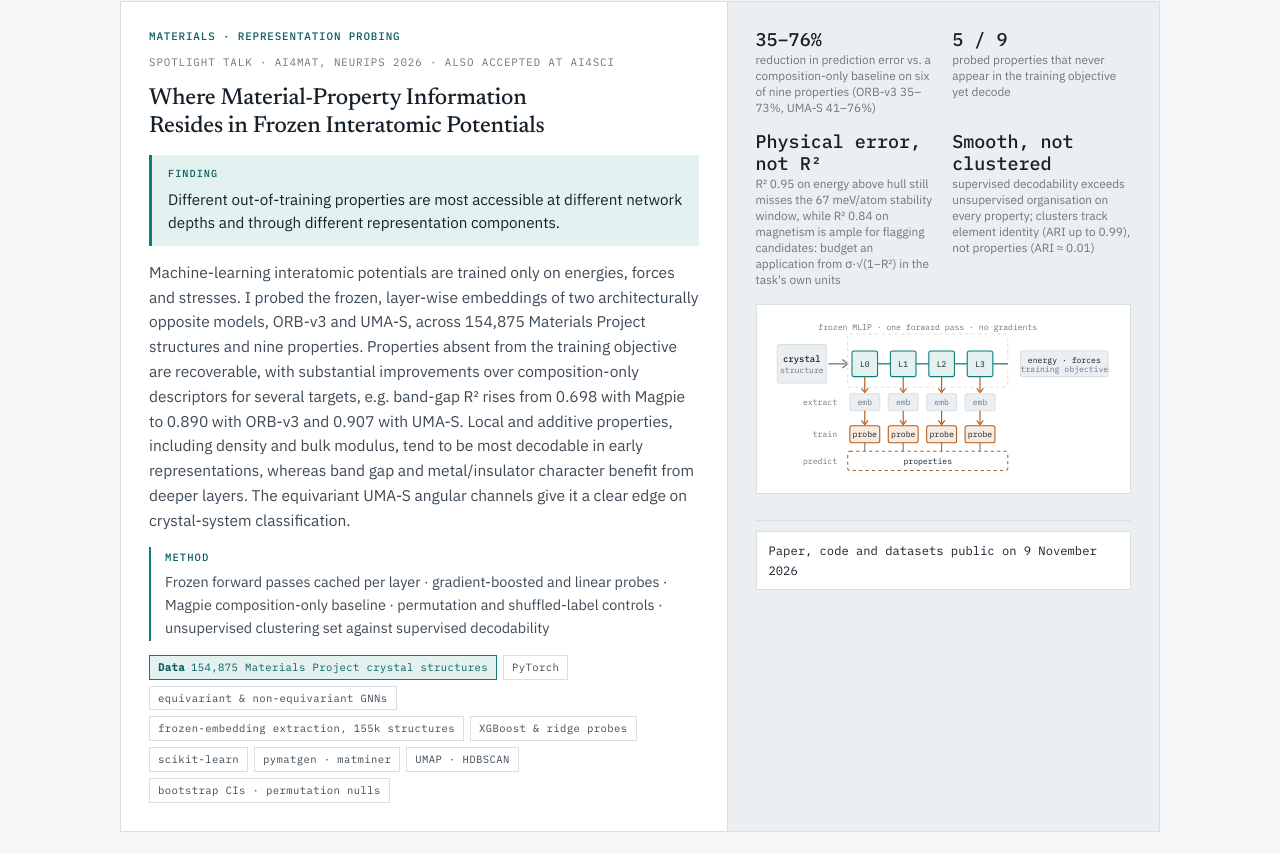
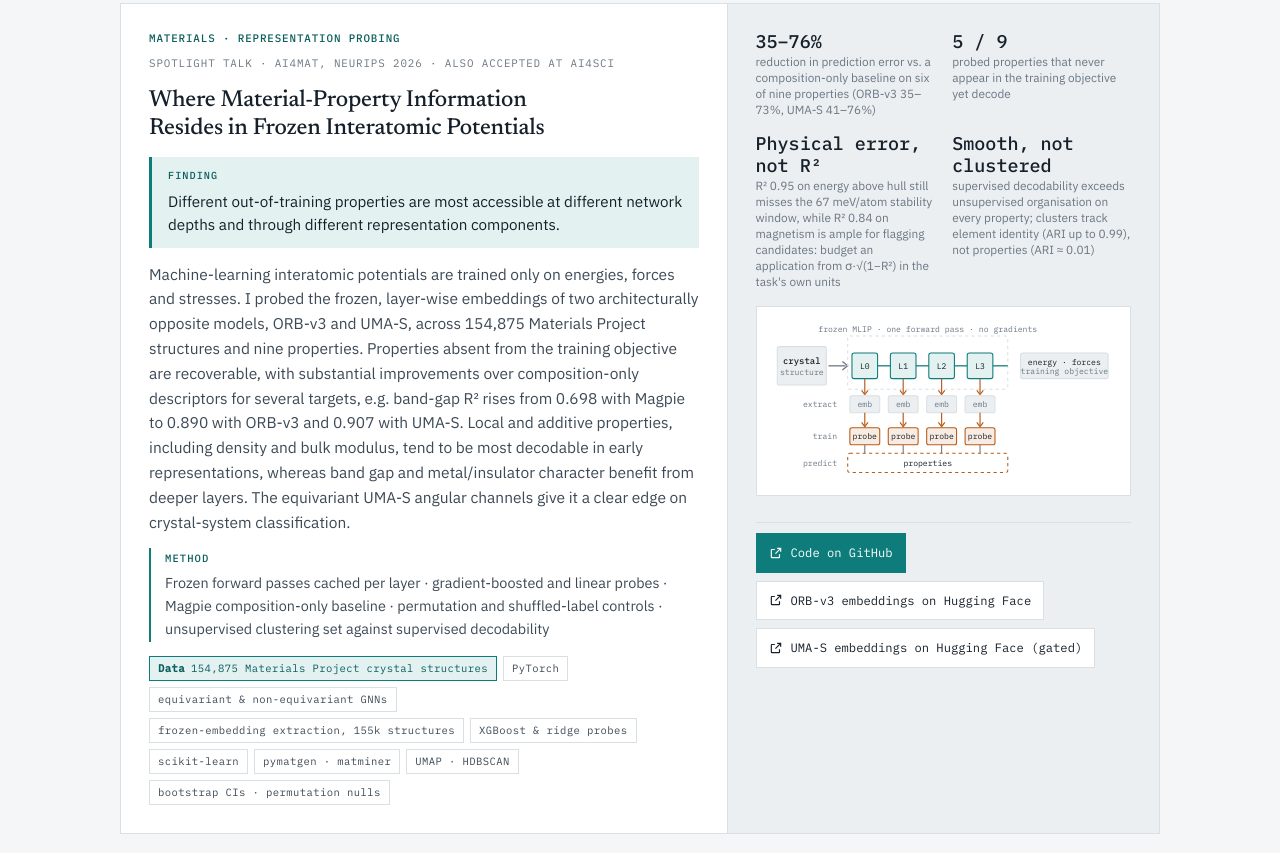
Before and after one commit to Natalija-Stepurko/portfolio-website, a plain HTML site: page index.html in a window 1280 px wide. Shown: the part 1426-2279 px from the top of the page. Drawn offline with Linux system fonts and the light colour scheme.

Commit message:
Interatomic-potentials card: link the public code and Hugging Face datasets
Co-Authored-By: Natalija Stepurko <96844988+Natalija-Stepurko@users.noreply.github.com>
Co-Authored-By: Claude Opus 5.5 <noreply@anthropic.com>
Claude-Session: https://claude.ai/code/session_01HHnadBd3A6Yd4vsX1H8CbP

```diff
--- a/index.html
+++ b/index.html
@@ -305,7 +305,7 @@ header .lede{font-size:clamp(1.15rem,2.2vw,1.4rem);line-height:1.42}
   </div>
   <div class="outputs">
     <div class="out-row out-head"><span>Project</span><span>Models &amp; tools</span><span>Context</span><span>Outputs</span></div>
-    <div class="out-row"><a class="name" href="#mlip-probing-card">Where Material-Property Information Resides in Frozen Interatomic Potentials</a><span class="tools">ORB-v3 · UMA-S · XGBoost &amp; linear probes · PyTorch</span><span class="ctx">Spotlight · AI4Mat, NeurIPS 2026 · also AI4Sci</span><span class="outs"><span class="note">paper, code and datasets public on 9 November 2026</span></span></div>
+    <div class="out-row"><a class="name" href="#mlip-probing-card">Where Material-Property Information Resides in Frozen Interatomic Potentials</a><span class="tools">ORB-v3 · UMA-S · XGBoost &amp; linear probes · PyTorch</span><span class="ctx">Spotlight · AI4Mat, NeurIPS 2026 · also AI4Sci</span><span class="outs"><a data-goatcounter-click="Projects table: MLIP project, code on GitHub" href="https://github.com/Natalija-Stepurko/mlip-embedding-probes" target="_blank" rel="noopener">Code</a><a data-goatcounter-click="Projects table: MLIP project, ORB-v3 dataset" href="https://huggingface.co/datasets/NatalijaStepurko/orb-mp-embeddings" target="_blank" rel="noopener">ORB-v3 data</a><a data-goatcounter-click="Projects table: MLIP project, UMA-S dataset" href="https://huggingface.co/datasets/NatalijaStepurko/uma-mp-embeddings-gated" target="_blank" rel="noopener">UMA-S data</a></span></div>
     <div class="out-row"><a class="name" href="#bioemu-card">Where does BioEmu-1 fail against solution scattering, and what should be measured next?</a><span class="tools">BioEmu-1 · SAXS · max-entropy reweighting · scikit-learn</span><span class="ctx">Proteins · experimental design</span><span class="outs"><a data-goatcounter-click="Projects table: BioEmu project, results page" href="https://natalija-stepurko.github.io/bioemu-saxs-campaign/" target="_blank" rel="noopener">Results</a><a data-goatcounter-click="Projects table: BioEmu project, code on GitHub" href="https://github.com/Natalija-Stepurko/bioemu-saxs-campaign" target="_blank" rel="noopener">Code</a></span></div>
     <div class="out-row"><a class="name" href="#seq-structure-card">Do a sequence model and a structure model learn the same biology?</a><span class="tools">ESM-2 · ProteinMPNN · CKA · SVCCA · PyTorch</span><span class="ctx">Proteins · representation convergence</span><span class="outs"><a data-goatcounter-click="Projects table: Protein project, results page" href="https://natalija-stepurko.github.io/seq-structure-convergence/" target="_blank" rel="noopener">Results</a><a data-goatcounter-click="Projects table: Protein project, code on GitHub" href="https://github.com/Natalija-Stepurko/seq-structure-convergence" target="_blank" rel="noopener">Code</a><a data-goatcounter-click="Projects table: Protein project, dataset on Hugging Face" href="https://huggingface.co/datasets/NatalijaStepurko/seq-structure-convergence" target="_blank" rel="noopener">Data</a></span></div>
     <div class="out-row"><a class="name" href="#single-cell-card">Do foundation-model representations uncover clinically useful biology that a linear model misses?</a><span class="tools">scGPT · Geneformer · HVG-PCA · Scanpy · Cox models</span><span class="ctx">Single-cell biology · foundation-model evaluation</span><span class="outs"><a data-goatcounter-click="Projects table: Single-cell project, results page" href="https://natalija-stepurko.github.io/single-cell-fm-probing/" target="_blank" rel="noopener">Results</a><a data-goatcounter-click="Projects table: Single-cell project, code on GitHub" href="https://github.com/Natalija-Stepurko/single-cell-fm-probing" target="_blank" rel="noopener">Code</a></span></div>
@@ -357,7 +357,9 @@ header .lede{font-size:clamp(1.15rem,2.2vw,1.4rem);line-height:1.42}
           </svg>
         </figure>
         <div class="cta">
-          <span class="btn" aria-disabled="true" style="cursor:default">Paper, code and datasets public on 9 November 2026</span>
+          <a data-goatcounter-click="MLIP card: Code on GitHub" class="btn primary" href="https://github.com/Natalija-Stepurko/mlip-embedding-probes" target="_blank" rel="noopener"><svg viewBox="0 0 24 24" fill="none" stroke="currentColor" stroke-width="2" aria-hidden="true"><path d="M14 4h6v6M20 4l-9 9M18 14v5a1 1 0 0 1-1 1H5a1 1 0 0 1-1-1V7a1 1 0 0 1 1-1h5"/></svg>Code on GitHub</a>
+          <a data-goatcounter-click="MLIP card: ORB-v3 dataset on Hugging Face" class="btn" href="https://huggingface.co/datasets/NatalijaStepurko/orb-mp-embeddings" target="_blank" rel="noopener"><svg viewBox="0 0 24 24" fill="none" stroke="currentColor" stroke-width="2" aria-hidden="true"><path d="M14 4h6v6M20 4l-9 9M18 14v5a1 1 0 0 1-1 1H5a1 1 0 0 1-1-1V7a1 1 0 0 1 1-1h5"/></svg>ORB-v3 embeddings on Hugging Face</a>
+          <a data-goatcounter-click="MLIP card: UMA-S dataset on Hugging Face" class="btn" href="https://huggingface.co/datasets/NatalijaStepurko/uma-mp-embeddings-gated" target="_blank" rel="noopener"><svg viewBox="0 0 24 24" fill="none" stroke="currentColor" stroke-width="2" aria-hidden="true"><path d="M14 4h6v6M20 4l-9 9M18 14v5a1 1 0 0 1-1 1H5a1 1 0 0 1-1-1V7a1 1 0 0 1 1-1h5"/></svg>UMA-S embeddings on Hugging Face (gated)</a>
         </div>
       </div>
     </article>
```
